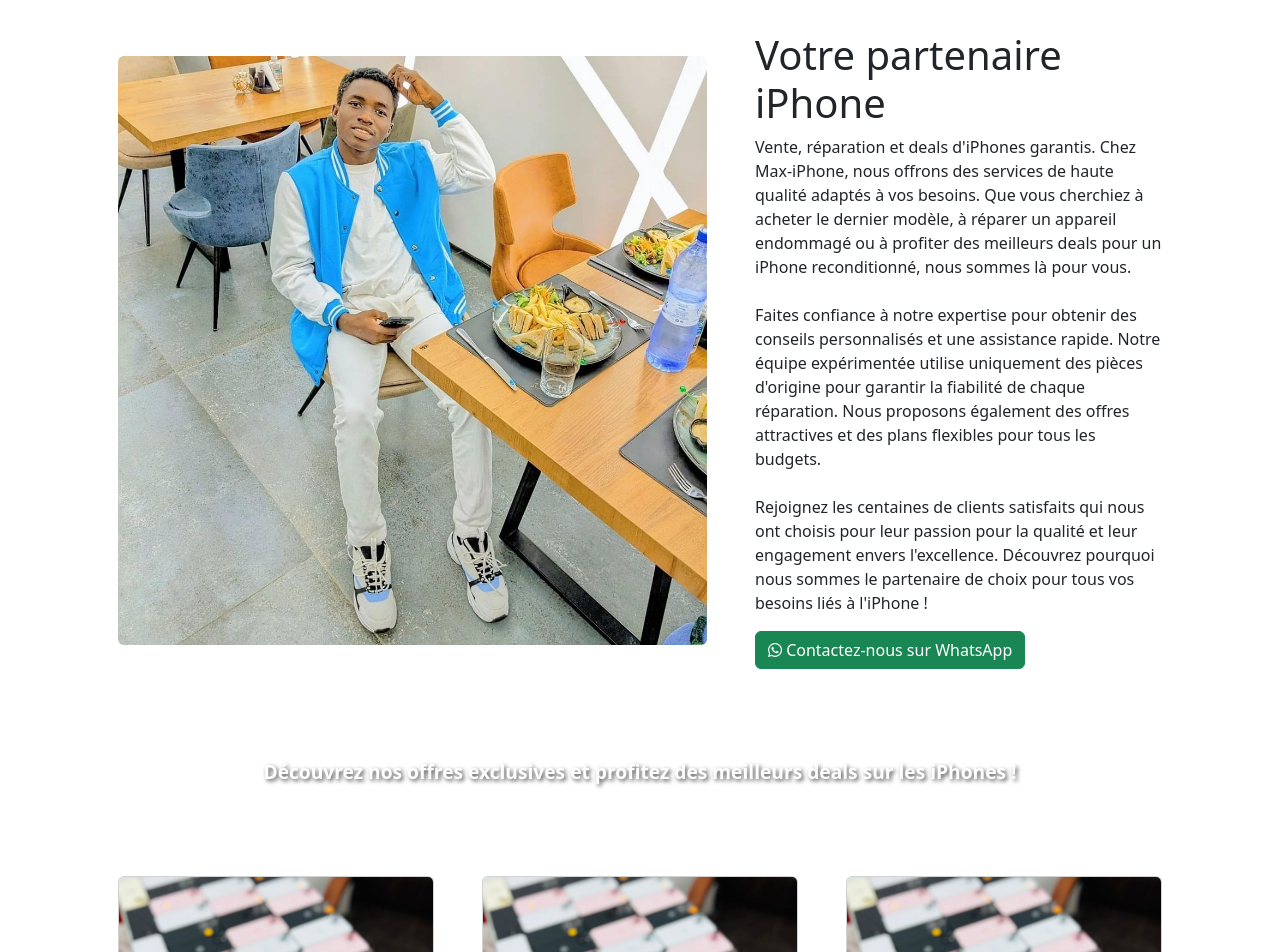
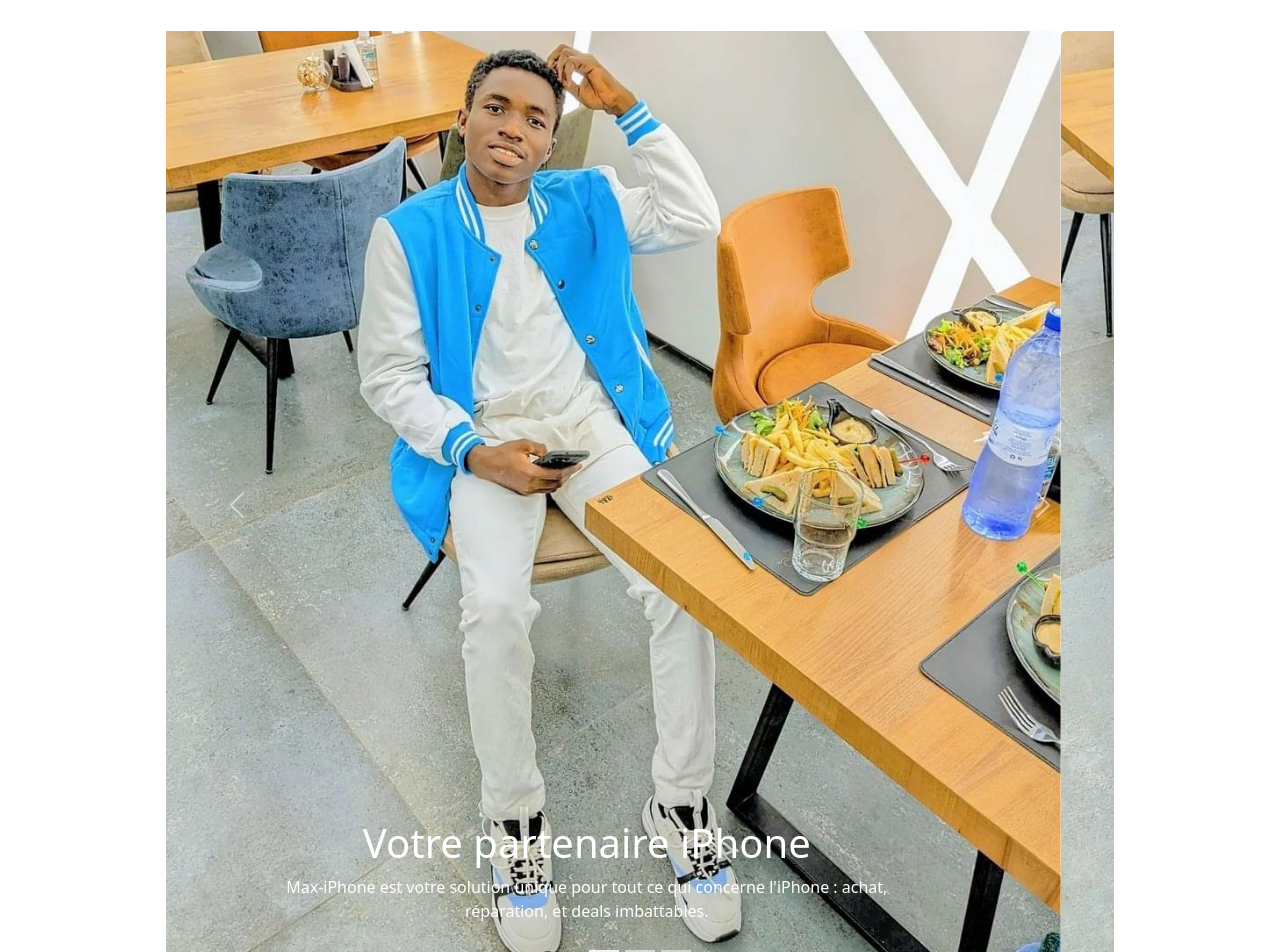
Before and after one commit to AHIABOREmmanuel/maxIphone, an Angular app: page / in a window 1280 px wide. Shown: the part 80-1032 px from the top of the page. Built offline with nearby package versions, Linux system fonts and the light colour scheme.

Commit message:
modification

```diff
--- a/src/app/body/body.component.css
+++ b/src/app/body/body.component.css
@@ -22,3 +22,29 @@
       2px 2px 4px rgba(0, 0, 0, 0.7), /* Ombre sombre pour le contour */
       0px 0px 10px rgba(255, 255, 255, 0.5); /* Lumière douce autour du texte */
 }
+
+
+.image-container {
+  position: relative;
+  overflow: hidden;
+  border-radius: 10px;
+}
+
+.image-container .overlay {
+  top: 0;
+  left: 0;
+  width: 100%;
+  height: 100%;
+  background: rgba(0, 0, 0, 0.5); /* Superposition sombre */
+  opacity: 0; /* Initialement caché */
+  transition: opacity 0.3s ease-in-out;
+}
+
+.image-container:hover .overlay {
+  opacity: 1; /* Affiché au survol */
+}
+
+.image-container h2 {
+  font-size: 24px;
+  font-weight: bold;
+}
--- a/src/app/body/body.component.html
+++ b/src/app/body/body.component.html
@@ -1,33 +1,55 @@
 <div class="container px-4 px-lg-5">
     <!-- Heading Row -->
-    <div class="row gx-4 gx-lg-5 align-items-center my-5">
-      <div class="col-lg-7">
-        <img
-          class="img-fluid rounded mb-4 mb-lg-0"
-          src="assets/maxiphone.jpg"
-          alt="Header Image"
-        />
-      </div>
-      <div class="col-lg-5">
-        <h1 class="font-weight-light">Votre partenaire iPhone</h1>
-        <p>
-          Vente, réparation et deals d'iPhones garantis. Chez Max-iPhone, nous offrons des services de haute qualité
-          adaptés à vos besoins. Que vous cherchiez à acheter le dernier modèle, à réparer un appareil endommagé ou
-          à profiter des meilleurs deals pour un iPhone reconditionné, nous sommes là pour vous.
-          <br><br>
-          Faites confiance à notre expertise pour obtenir des conseils personnalisés et une assistance rapide.
-          Notre équipe expérimentée utilise uniquement des pièces d'origine pour garantir la fiabilité de chaque réparation.
-          Nous proposons également des offres attractives et des plans flexibles pour tous les budgets.
-          <br><br>
-          Rejoignez les centaines de clients satisfaits qui nous ont choisis pour leur passion pour la qualité et leur
-          engagement envers l'excellence. Découvrez pourquoi nous sommes le partenaire de choix pour tous vos besoins liés à l'iPhone !
-        </p>
+    <div class="container px-4 px-lg-5">
+      <!-- Slider Section -->
+      <div id="iphoneCarousel" class="carousel slide my-5" data-bs-ride="carousel">
+        <!-- Indicators -->
+        <div class="carousel-indicators">
+          <button type="button" data-bs-target="#iphoneCarousel" data-bs-slide-to="0" class="active" aria-current="true" aria-label="Slide 1"></button>
+          <button type="button" data-bs-target="#iphoneCarousel" data-bs-slide-to="1" aria-label="Slide 2"></button>
+          <button type="button" data-bs-target="#iphoneCarousel" data-bs-slide-to="2" aria-label="Slide 3"></button>
+        </div>
 
-        <a class="btn btn-success" href="https://wa.me/22891983961" target="_blank">
-            <i class="fab fa-whatsapp"></i> Contactez-nous sur WhatsApp
-          </a>
+        <!-- Slides -->
+        <div class="carousel-inner">
+          <!-- Slide 1 -->
+          <div class="carousel-item active">
+            <img src="assets/maxiphone.jpg" class="d-block w-100 img-fluid rounded" alt="Slide 1">
+            <div class="carousel-caption d-none d-md-block">
+              <h1 class="font-weight-light">Votre partenaire iPhone</h1>
+              <p>Max-iPhone est votre solution unique pour tout ce qui concerne l'iPhone : achat, réparation, et deals imbattables.</p>
+            </div>
+          </div>
+          <!-- Slide 2 -->
+          <div class="carousel-item">
+            <img src="assets/maxiphone.jpg" class="d-block w-100 img-fluid rounded" alt="Slide 2">
+            <div class="carousel-caption d-none d-md-block">
+              <h1 class="font-weight-light">Réparations professionnelles</h1>
+              <p>Nos experts redonnent vie à vos appareils grâce à des services rapides et fiables.</p>
+            </div>
+          </div>
+          <!-- Slide 3 -->
+          <div class="carousel-item">
+            <img src="assets/maxiphone.jpg" class="d-block w-100 img-fluid rounded" alt="Slide 3">
+            <div class="carousel-caption d-none d-md-block">
+              <h1 class="font-weight-light">Les meilleurs deals</h1>
+              <p>Découvrez nos offres exclusives et profitez des meilleurs prix sur les iPhones.</p>
+            </div>
+          </div>
+        </div>
+
+        <!-- Navigation Arrows -->
+        <button class="carousel-control-prev" type="button" data-bs-target="#iphoneCarousel" data-bs-slide="prev">
+          <span class="carousel-control-prev-icon" aria-hidden="true"></span>
+          <span class="visually-hidden">Précédent</span>
+        </button>
+        <button class="carousel-control-next" type="button" data-bs-target="#iphoneCarousel" data-bs-slide="next">
+          <span class="carousel-control-next-icon" aria-hidden="true"></span>
+          <span class="visually-hidden">Suivant</span>
+        </button>
       </div>
     </div>
+
 
 <!-- Call to Action -->
 <div class="card my-5 py-4 text-center frost-effect">
--- a/src/index.html
+++ b/src/index.html
@@ -2,6 +2,8 @@
 <html lang="en">
 
 <head>
+  <link href="https://cdn.jsdelivr.net/npm/bootstrap@5.3.0-alpha3/dist/css/bootstrap.min.css" rel="stylesheet">
+  <script src="https://cdn.jsdelivr.net/npm/bootstrap@5.3.0-alpha3/dist/js/bootstrap.bundle.min.js"></script>
   <meta charset="utf-8" />
   <meta name="viewport" content="width=device-width, initial-scale=1, shrink-to-fit=no" />
   <meta name="description" content="" />
```
